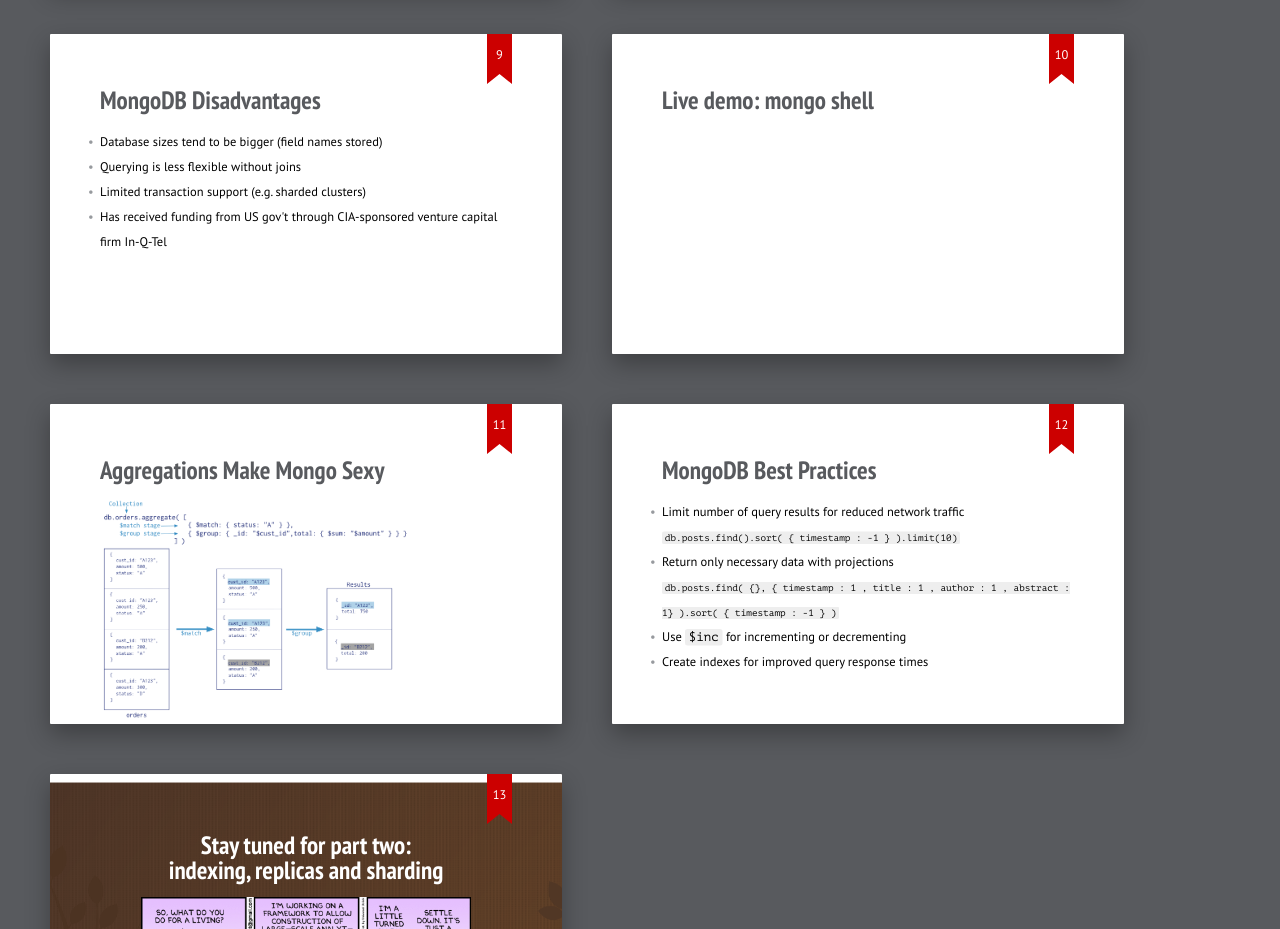
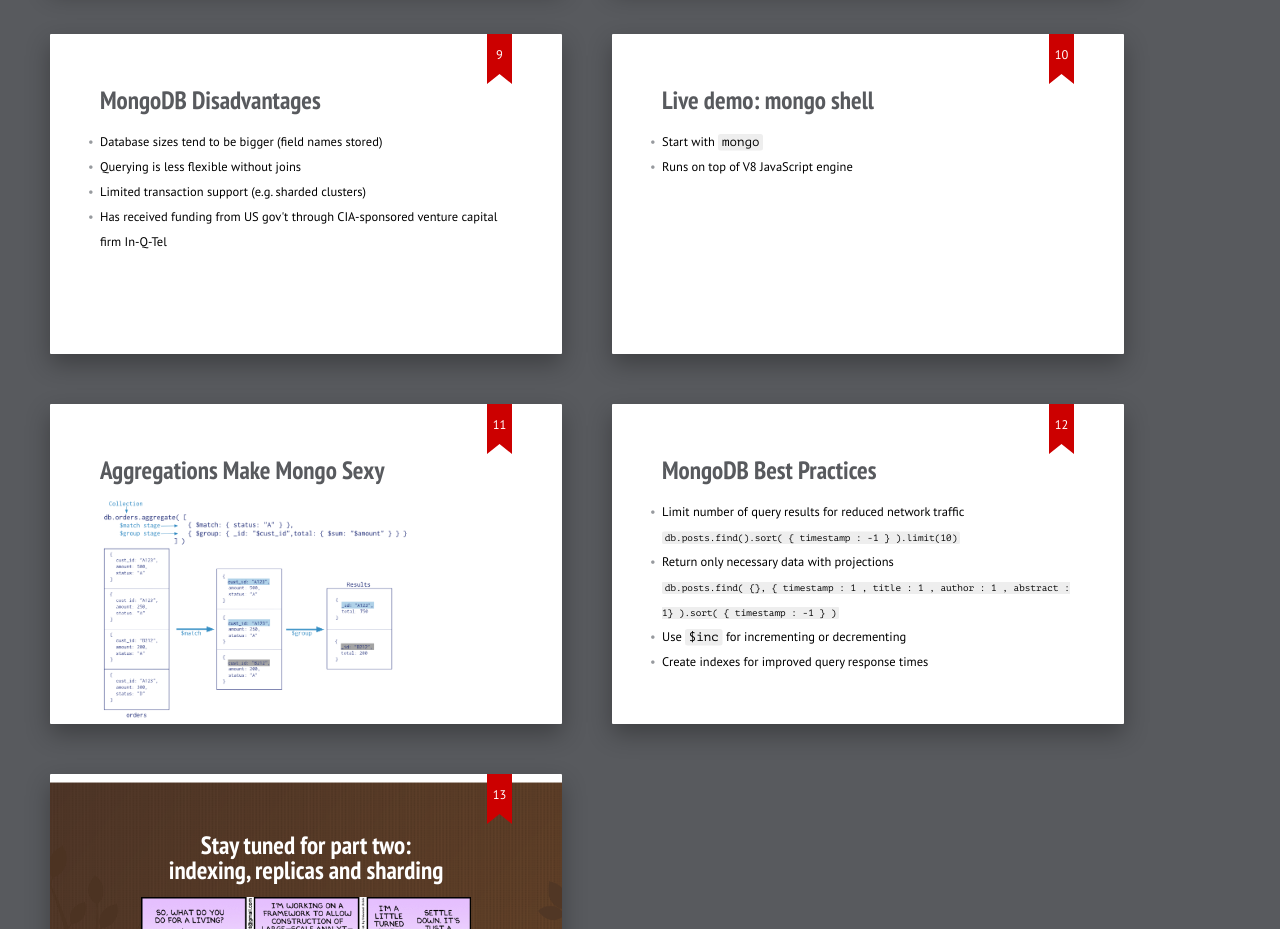
Before and after one commit to davidchchang/mongodb-presentation, a plain HTML site: page index.html in a window 1280 px wide. Shown: the part 1620-2549 px from the top of the page. Drawn offline with Linux system fonts and the light colour scheme.

Commit message:
More points

```diff
--- a/index.html
+++ b/index.html
@@ -164,6 +164,11 @@
 	<!--</section>-->
 	<section class="slide">
 		<h2>Live demo: mongo shell</h2>
+		<ul>
+			<li>Start with <code>mongo</code></li>
+			<li>Runs on top of V8 JavaScript engine</li>
+		</ul>
+
 	</section>
 	<section class="slide" id="aggregations">
 		<h2>Aggregations Make Mongo Sexy</h2>
```
